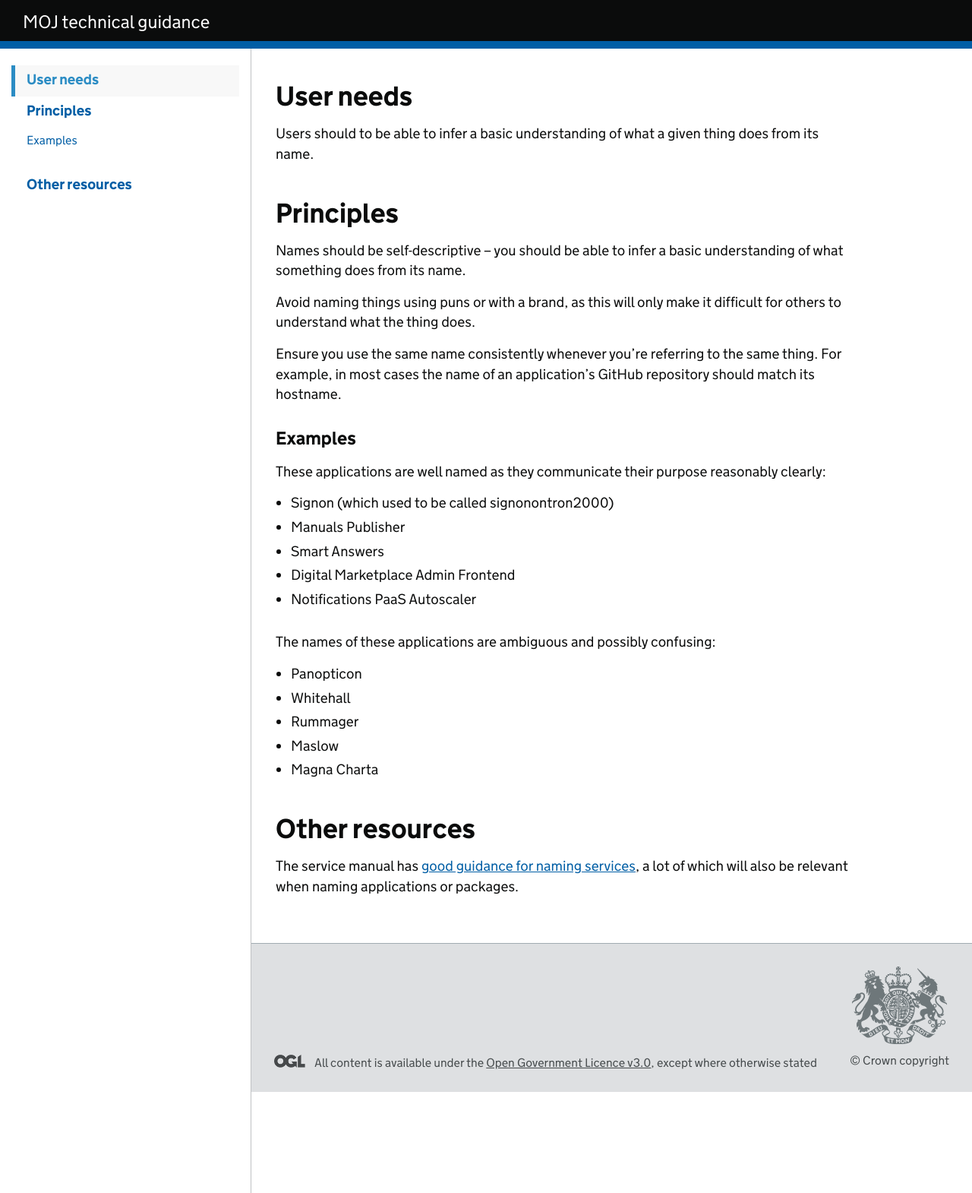
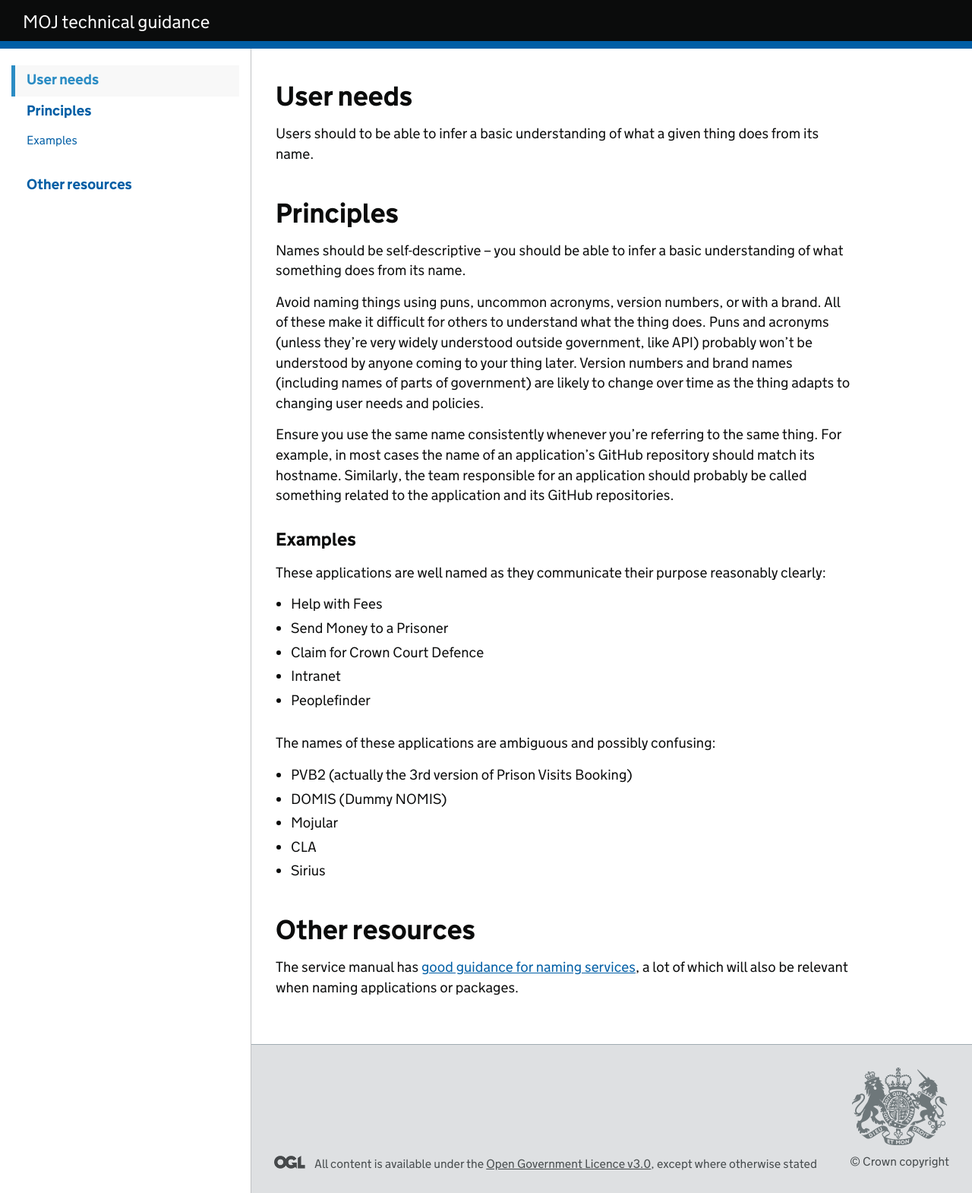
Before and after one commit to ministryofjustice/technical-guidance, a Jekyll site: the page built from standards/naming-things.md, in a window 1280 px wide. Shown: the whole page at 76% size. Built offline with Jekyll 4.4.1, drawn with Linux system fonts in a browser that asks for light colours; our own code applies the rules of GitHub Pages for plain Markdown files.

Commit message:
Update naming guidance to reflect MOJ issues
MOJ has a few issues that GDS doesn't, like overuse of version numbers
and acronyms. We should explicitly call those out.

We can also refer to MOJ-specific examples of project names that don't
follow the guidance, to make it more relevant.

```diff
--- a/standards/naming-things.md
+++ b/standards/naming-things.md
@@ -7,38 +7,43 @@ expires: 2018-03-15
 Users should to be able to infer a basic understanding of what a given
 thing does from its name.
 
-
 ## Principles
 
 Names should be self-descriptive – you should be able to infer a basic
 understanding of what something does from its name.
 
-Avoid naming things using puns or with a brand, as this will only make
-it difficult for others to understand what the thing does.
+Avoid naming things using puns, uncommon acronyms, version numbers, or
+with a brand. All of these make it difficult for others to understand
+what the thing does. Puns and acronyms (unless they're very widely
+understood outside government, like API) probably won't be understood
+by anyone coming to your thing later. Version numbers and brand names
+(including names of parts of government) are likely to change over time
+as the thing adapts to changing user needs and policies.
 
 Ensure you use the same name consistently whenever you're referring to
 the same thing. For example, in most cases the name of an application's
-GitHub repository should match its hostname.
+GitHub repository should match its hostname. Similarly, the team
+responsible for an application should probably be called something
+related to the application and its GitHub repositories.
 
 ### Examples
 
 These applications are well named as they communicate their purpose
 reasonably clearly:
 
-- Signon (which used to be called signonontron2000)
-- Manuals Publisher
-- Smart Answers
-- Digital Marketplace Admin Frontend
-- Notifications PaaS Autoscaler
+- Help with Fees
+- Send Money to a Prisoner
+- Claim for Crown Court Defence
+- Intranet
+- Peoplefinder
 
 The names of these applications are ambiguous and possibly confusing:
 
-- Panopticon
-- Whitehall
-- Rummager
-- Maslow
-- Magna Charta
-
+- PVB2 (actually the 3rd version of Prison Visits Booking)
+- DOMIS (Dummy NOMIS)
+- Mojular
+- CLA
+- Sirius
 
 ## Other resources
 
```
